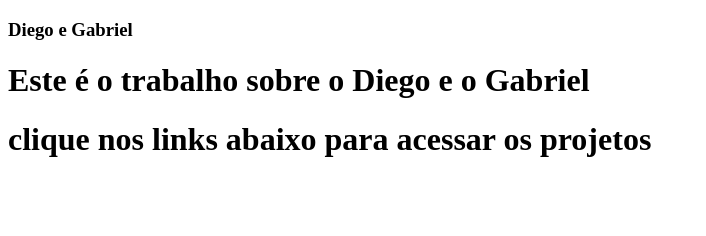
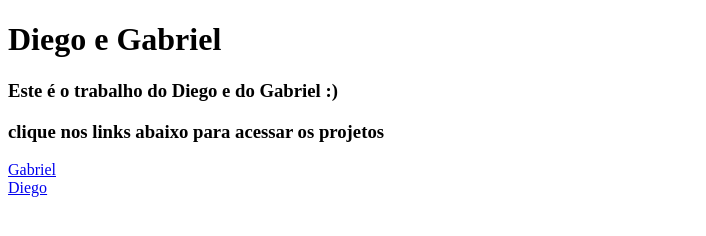
Before and after one commit to Ranskyth/DWIII, a plain HTML site: page index.html in a window 1280 px wide. Shown: the whole page, without its empty margins (0-706 px from the left). Drawn offline with Linux system fonts and the light colour scheme.

Commit message:
chore: só deixei mais bonitinho

```diff
--- a/index.html
+++ b/index.html
@@ -3,13 +3,15 @@
 <head>
   <meta charset="UTF-8">
   <meta name="viewport" content="width=device-width, initial-scale=1.0">
-  <title>Document</title>
+  <title>HomePage</title>
 </head>
 <body>
-  <h3>Diego e Gabriel</h3>
-  <h1>Este é o trabalho sobre o Diego e o Gabriel</h1>
-  <h1>clique nos links abaixo para acessar os projetos</h1>
+  <h1>Diego e Gabriel</h1>
+  <h3>Este é o trabalho do Diego e do Gabriel :)</h3>
+  <h3>clique nos links abaixo para acessar os projetos</h3>
 
-
+  <a href="/gabriel">Gabriel</a>
+  <br>
+  <a href="/diego">Diego</a>
 </body>
 </html>
```
